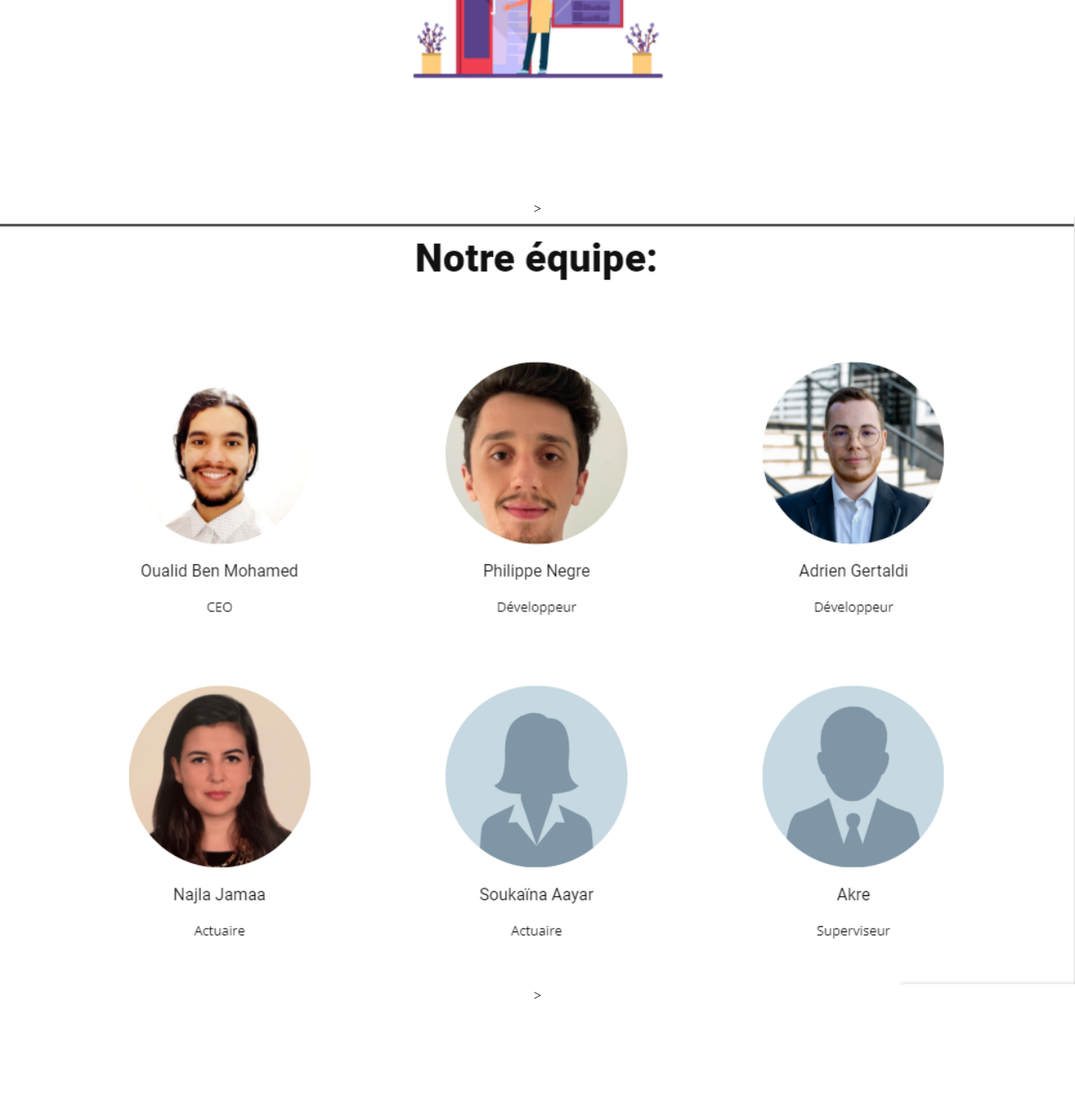
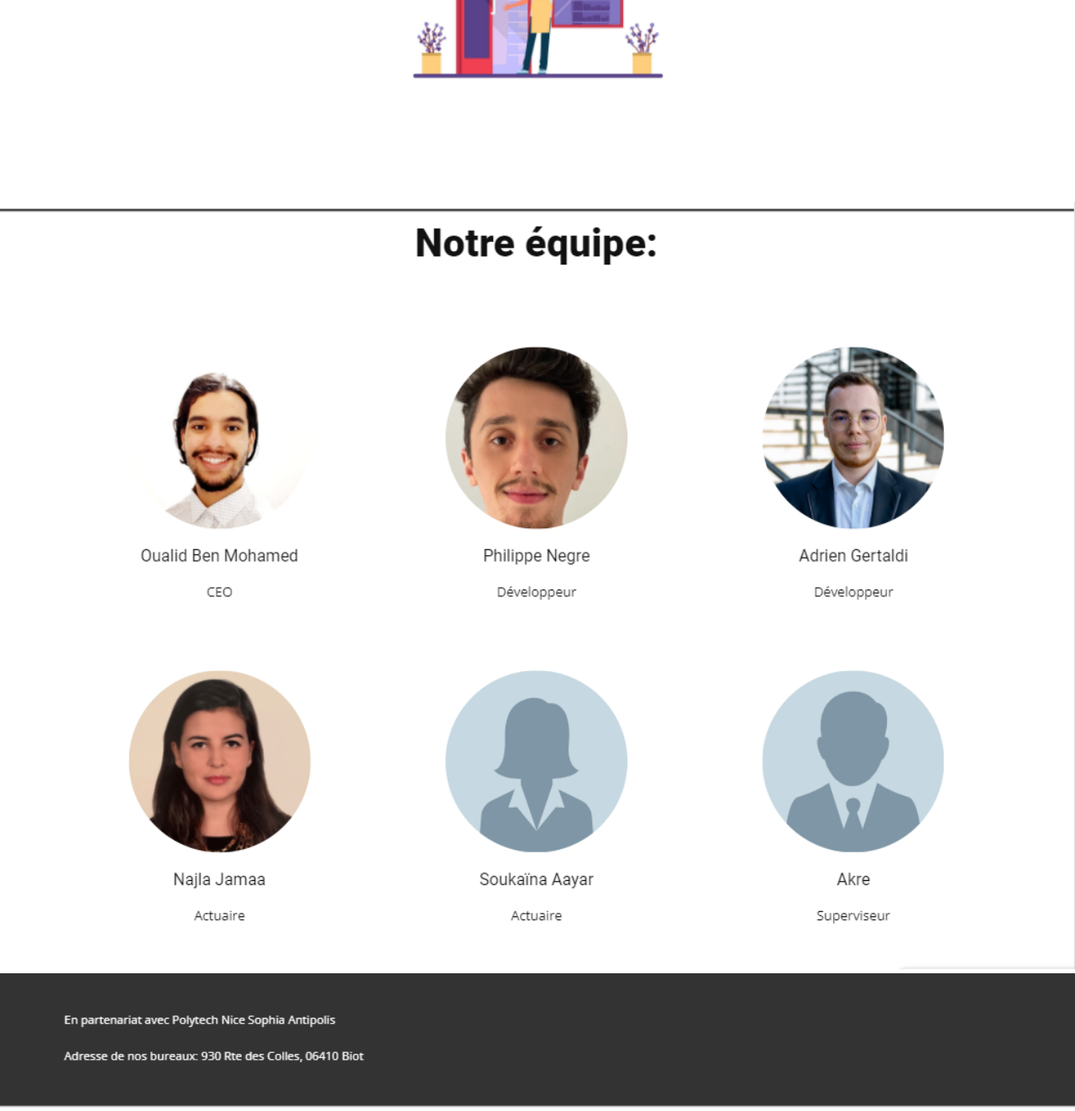
Before and after one commit to oualid-ben/Azurance_V1, a Django app: page / in a window 1280 px wide. Shown: the part 726-2049 px from the top of the page at 84% size. Before the commit the page ends 1916 px from the top, so only its background shows below. Run offline with Django 3.2, Linux system fonts and the light colour scheme.

Commit message:
front end

```diff
--- a/Azurance/templates/Azurance/base-second.html
+++ b/Azurance/templates/Azurance/base-second.html
@@ -36,8 +36,9 @@
     </div>
 
   </nav>
-    <img src="{% static 'Azurance/images/block1.png' %}" class="center"> >
-    <img src="{% static 'Azurance/images/equipe.PNG' %}"  class="center">>
+    <img src="{% static 'Azurance/images/block1.png' %}" class="center">
+    <img src="{% static 'Azurance/images/equipe.PNG' %}"  class="center">
+    <img src="{% static 'Azurance/images/foot.PNG' %}"  class="center">
     {% block content %}
 
     {% endblock %}
```
Also changed, not shown: Azurance/static/Azurance/images/foot.PNG (added), Azurance/templates/Azurance/block1.PNG (deleted), Azurance/templates/Azurance/equipe.PNG (deleted).
